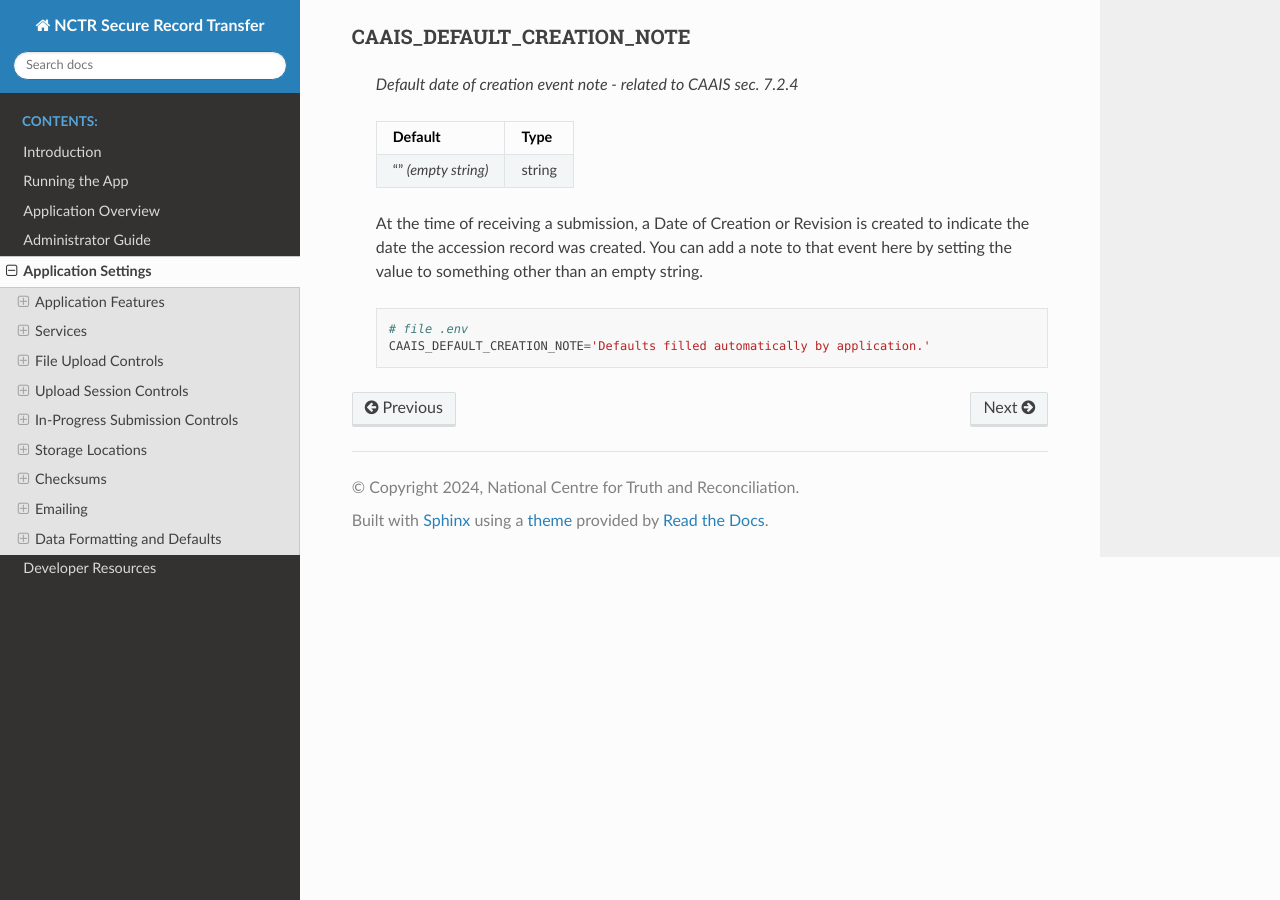
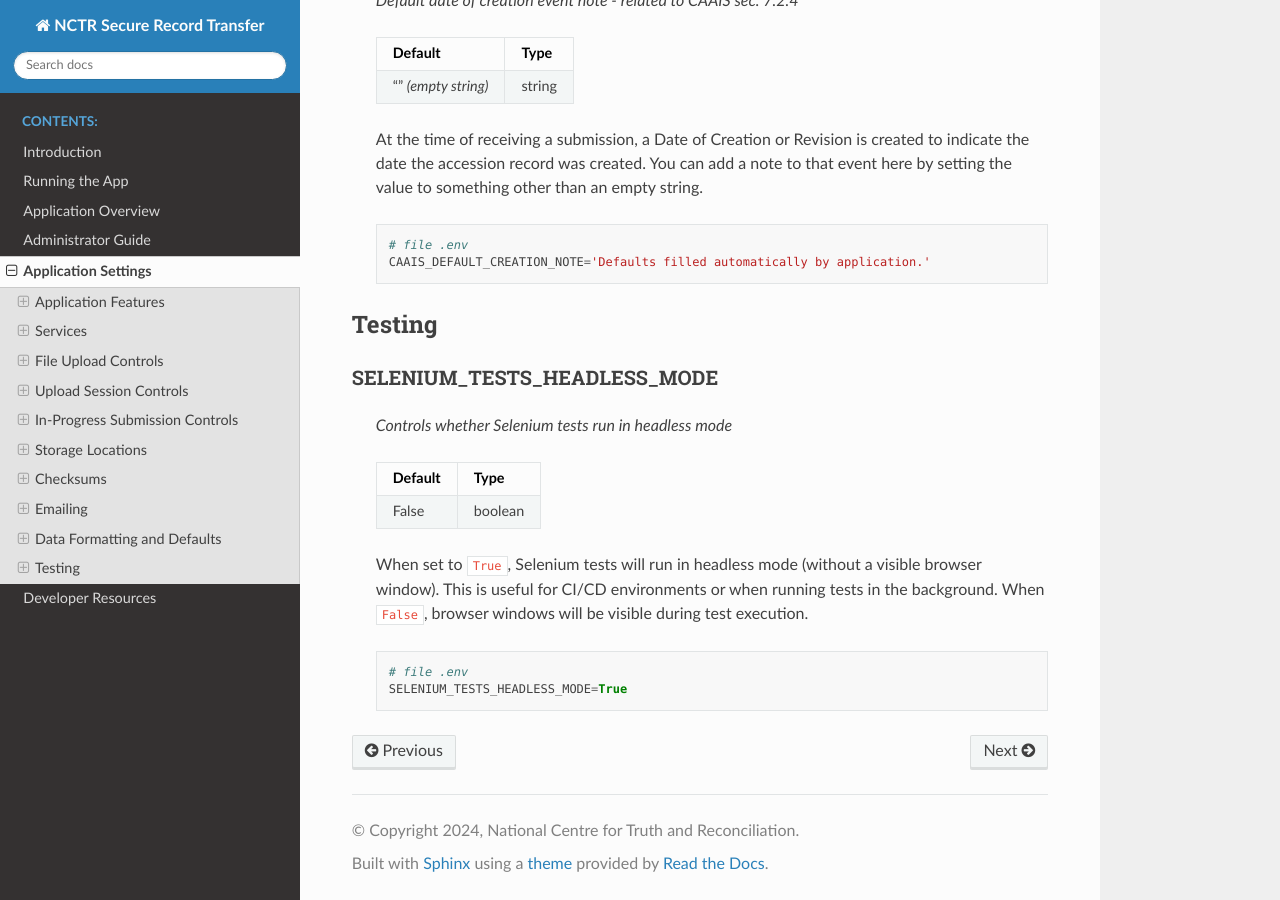
Before and after one commit to NationalCentreTruthReconciliation/Secure-Record-Transfer, a Sphinx documentation site: the page built from docs/settings/index.rst, in a window 1280 px wide and 900 px high, scrolled down 25561 px. Built offline with Sphinx 7.4.7 and the Read the Docs theme 3.1.0, drawn with Linux system fonts in a browser that asks for light colours; some of the changed text lies outside the part shown.

Commit message:
Re-instate E2E tests on Pull Request (#541)
* Run E2E tests on PR to master

* Run chrome in headless mode

* Make separate workflow for E2E tests

* Potential fix for code scanning alert no. 29: Workflow does not contain permissions

Co-authored-by: Copilot Autofix powered by AI <62310815+github-advanced-security[bot]@users.noreply.github.com>

* Fix pytest flag

* Configure headless mode for workflow

* Fix indentation in docs

* Disable ClamAV in tests

* Disable password security popups with guest mode

---------

Co-authored-by: Copilot Autofix powered by AI <62310815+github-advanced-security[bot]@users.noreply.github.com>
Co-authored-by: Daniel Lovegrove <d.lovegrove11@gmail.com>

```diff
--- a/docs/settings/index.rst
+++ b/docs/settings/index.rst
@@ -78,12 +78,12 @@ USE_DATE_WIDGETS
     If set to True, a date picker widget is used for date fields. If set to False, input text
     fields with an input mask are used instead.
 
-  **.env Example:**
+    **.env Example:**
 
-  ::
+    ::
 
-      #file: .env
-      USE_DATE_WIDGETS=false
+        #file: .env
+        USE_DATE_WIDGETS=false
 
 
 Services
@@ -1483,3 +1483,28 @@ CAAIS_DEFAULT_CREATION_NOTE
 
         # file .env
         CAAIS_DEFAULT_CREATION_NOTE='Defaults filled automatically by application.'
+
+Testing
+-------
+
+SELENIUM_TESTS_HEADLESS_MODE
+^^^^^^^^^^^^^^^^^^^^^^^^^^^^
+
+    *Controls whether Selenium tests run in headless mode*
+
+    .. table::
+
+        =======  =========
+        Default  Type
+        =======  =========
+        False    boolean
+        =======  =========
+
+    When set to ``True``, Selenium tests will run in headless mode (without a visible browser
+    window). This is useful for CI/CD environments or when running tests in the background. When
+    ``False``, browser windows will be visible during test execution.
+
+    ::
+
+        # file .env
+        SELENIUM_TESTS_HEADLESS_MODE=True
```
Also changed, not shown: 5 other files.
